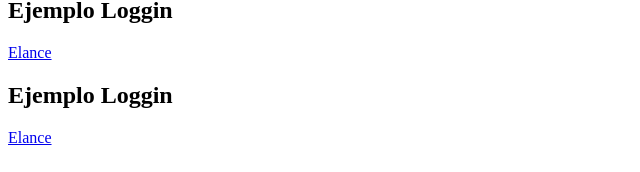
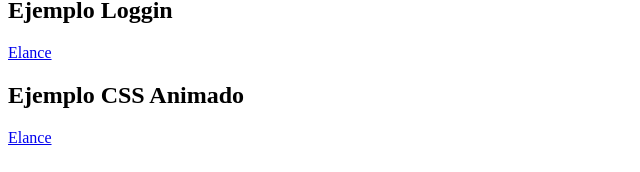
Before and after one commit to DiegoPonzio/4IV7_PSW_RUIZPONZIODIEGO, a plain HTML site: page index.html in a window 1280 px wide. Shown: the part 290-462 px from the top of the page, without its empty margins (0-640 px from the left). Drawn offline with Linux system fonts and the light colour scheme.

Commit message:
Pagina principal

```diff
--- a/index.html
+++ b/index.html
@@ -15,6 +15,6 @@
     <br>
     <h2>Ejemplo Loggin</h2> <a href="03Loggin/index.html">Elance</a>
     <br>
-    <h2>Ejemplo Loggin</h2> <a href="04CSSAnimada/animada.html">Elance</a>
+    <h2>Ejemplo CSS Animado</h2> <a href="04CSSAnimada/animada.html">Elance</a>
 </body>
 </html>
```
